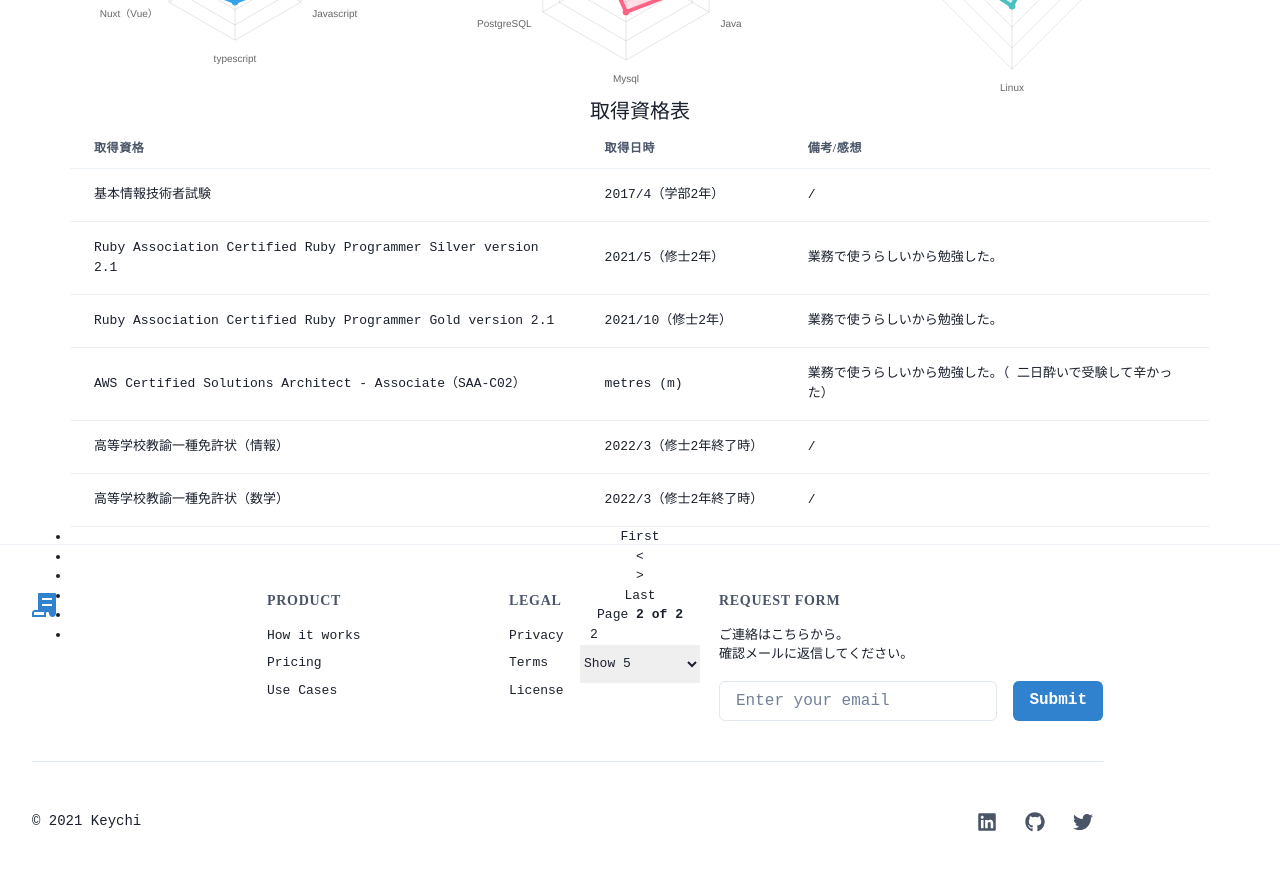
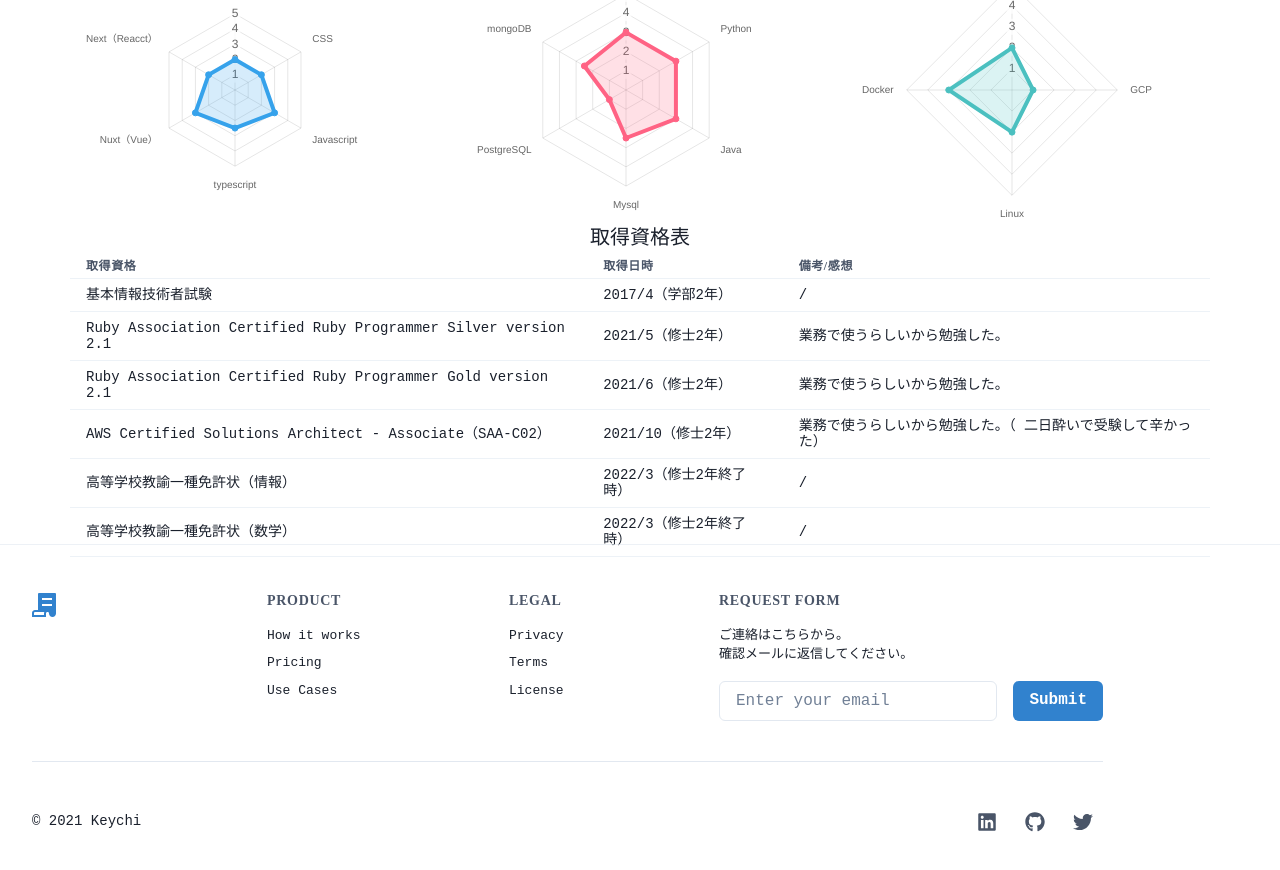
Before and after one commit to keychi25/keychi-lounge, a Next.js app: page / in a window 1280 px wide. Shown: the part 3460-4330 px from the top of the page. Built offline with nearby package versions, Linux system fonts and the light colour scheme; a web font is replaced by a local one.

Commit message:
update: skill-table

```diff
--- a/component/Skill.tsx
+++ b/component/Skill.tsx
@@ -30,12 +30,12 @@ const data: UnitConversion[] = [
   },
   {
     name: "Ruby Association Certified Ruby Programmer Gold version 2.1",
-    datetime: "2021/10（修士2年）",
+    datetime: "2021/6（修士2年）",
     comment: "業務で使うらしいから勉強した。",
   },
   {
     name: "AWS Certified Solutions Architect - Associate（SAA-C02）",
-    datetime: "metres (m)",
+    datetime: "2021/10（修士2年）",
     comment: "業務で使うらしいから勉強した。（ 二日酔いで受験して辛かった）",
   },
   {
--- a/component/SkillTable.tsx
+++ b/component/SkillTable.tsx
@@ -18,7 +18,6 @@ export default function SkillTable<Data extends object>({
     headerGroups,
     rows,
     prepareRow,
-    page,
     pageOptions,
     pageCount,
     gotoPage,
@@ -34,7 +33,7 @@ export default function SkillTable<Data extends object>({
 
   return (
     <>
-      <Table {...getTableProps()}>
+      <Table {...getTableProps()} size="sm">
         <Thead>
           {headerGroups.map((headerGroup: any) => (
             <Tr
@@ -81,56 +80,6 @@ export default function SkillTable<Data extends object>({
           })}
         </Tbody>
       </Table>
-      <ul className="pagination">
-        <li className="page-item" onClick={() => gotoPage(0)}>
-          <a className="page-link">First</a>
-        </li>
-        <li className="page-item" onClick={() => previousPage()}>
-          <a className="page-link">{"<"}</a>
-        </li>
-        <li className="page-item" onClick={() => nextPage()}>
-          <a className="page-link">{">"}</a>
-        </li>
-        <li className="page-item" onClick={() => gotoPage(pageCount - 1)}>
-          <a className="page-link">Last</a>
-        </li>
-        <li>
-          <a className="page-link">
-            Page{" "}
-            <strong>
-              {pageIndex + 1} of {pageOptions.length}
-            </strong>{" "}
-          </a>
-        </li>
-        <li>
-          <a className="page-link">
-            <input
-              className="form-control"
-              type="number"
-              defaultValue={pageIndex + 1}
-              onChange={(e) => {
-                const page = e.target.value ? Number(e.target.value) - 1 : 0;
-                gotoPage(page);
-              }}
-              style={{ width: "100px", height: "20px" }}
-            />
-          </a>
-        </li>{" "}
-        <select
-          className="form-control"
-          value={pageSize}
-          onChange={(e) => {
-            setPageSize(Number(e.target.value));
-          }}
-          style={{ width: "120px", height: "38px" }}
-        >
-          {[5, 10, 20, 30, 40, 50].map((pageSize) => (
-            <option key={pageSize} value={pageSize}>
-              Show {pageSize}
-            </option>
-          ))}
-        </select>
-      </ul>
     </>
   );
 }
```
